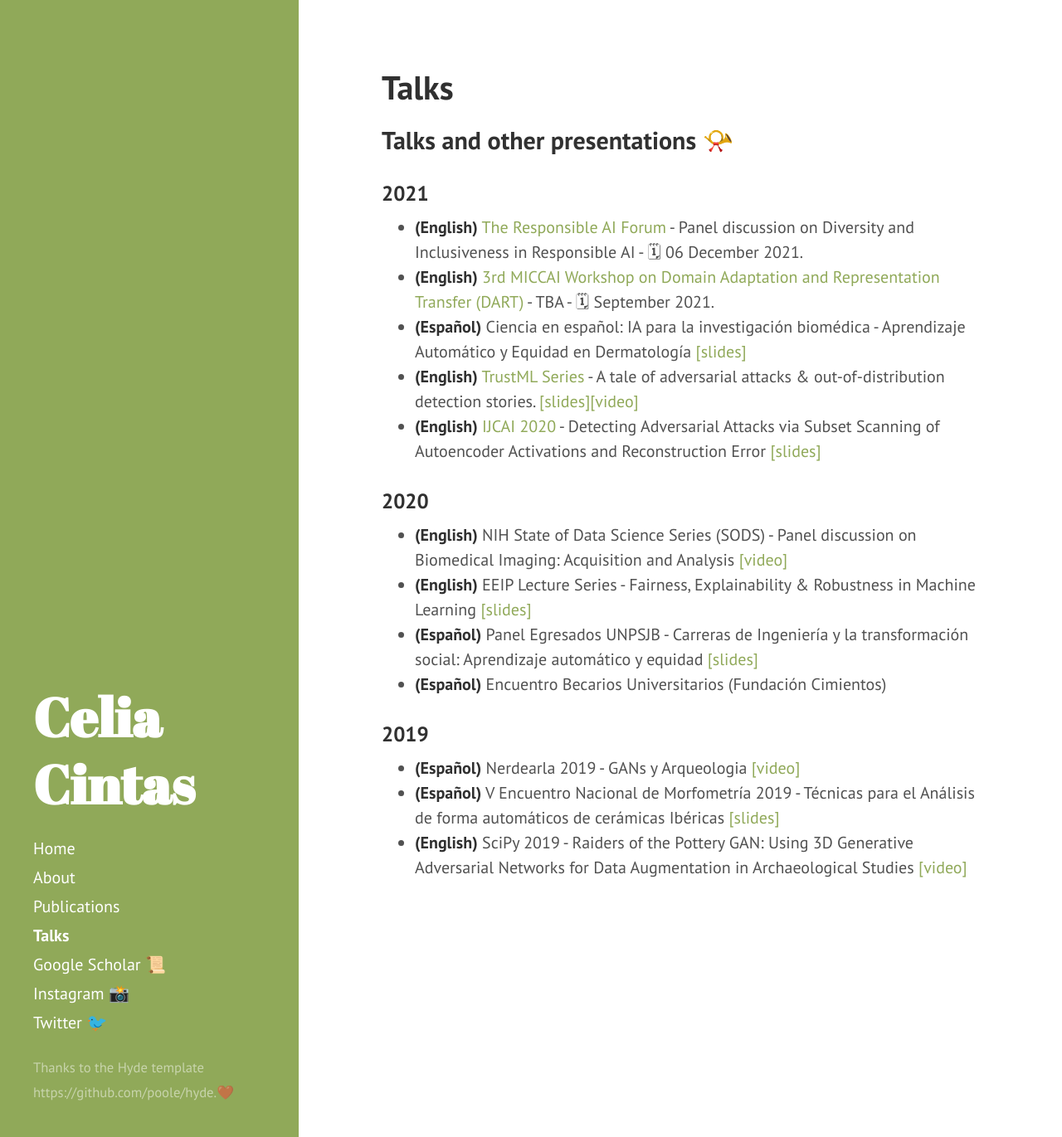
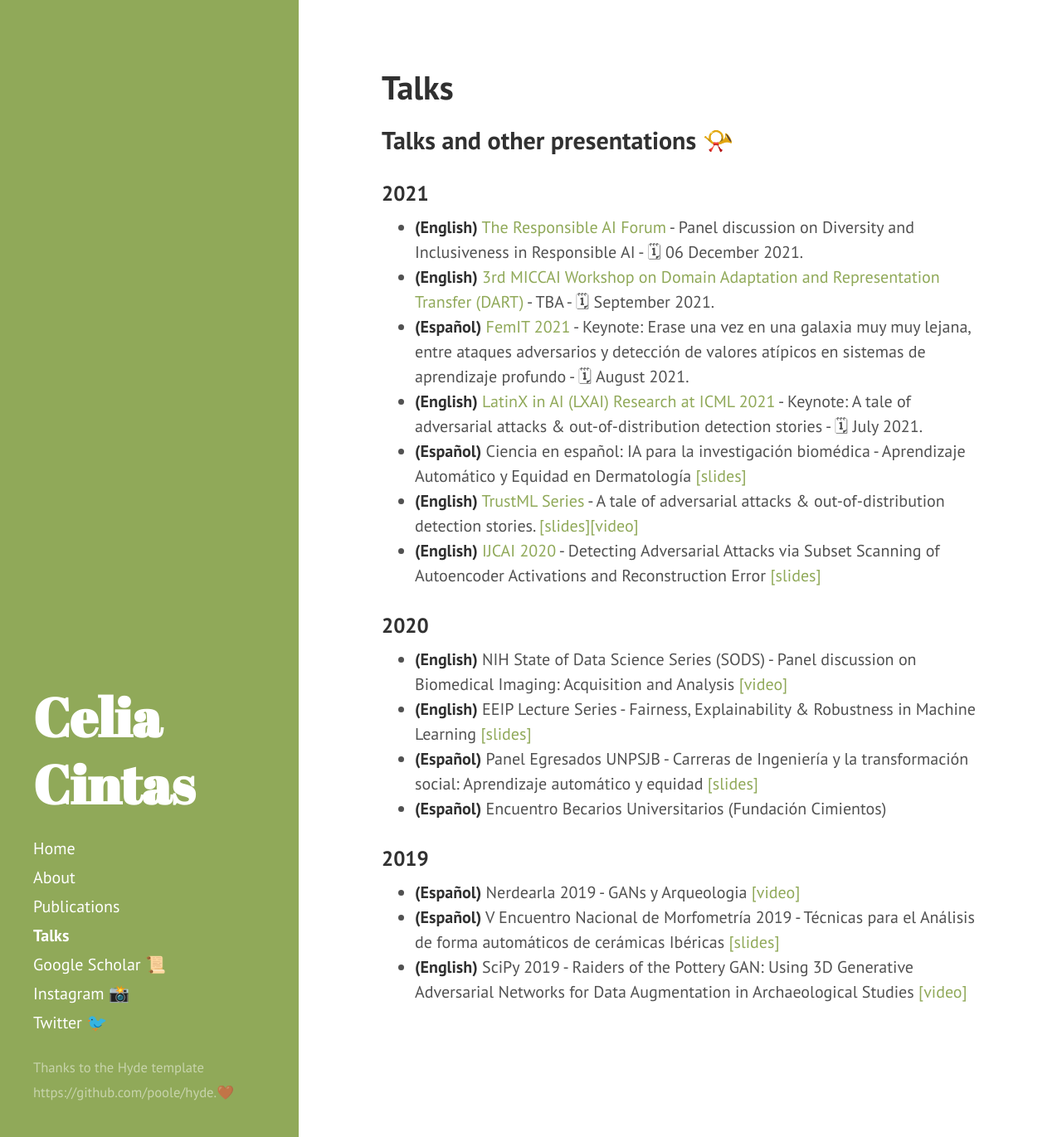
Before and after one commit to celiacintas/celiacintas.github.io, a Jekyll site: the page built from talks.md, in a window 1280 px wide and 1371 px high. Shown: the whole window at 83% size. Built offline with Jekyll 4.4.1, drawn with Linux system fonts in a browser that asks for light colours.

Commit message:
Update talks.md

```diff
--- a/talks.md
+++ b/talks.md
@@ -8,6 +8,8 @@ title: Talks
 ### 2021
 * **(English)** [The Responsible AI Forum](https://responsibleaiforum.com/about/schedule/) - Panel discussion on Diversity and Inclusiveness in Responsible AI - 🗓   06 December 2021.
 * **(English)** [3rd MICCAI Workshop on Domain Adaptation and Representation Transfer (DART)](https://sites.google.com/view/dart2021/) - TBA - 🗓  September 2021.
+* **(Español)** [FemIT 2021](https://lasdesistemas.org/femitconf2021/) - Keynote: Erase una vez en una galaxia muy muy lejana, entre ataques adversarios y detección de valores atípicos en sistemas de aprendizaje profundo - 🗓  August 2021.
+* **(English)** [LatinX in AI (LXAI) Research at ICML 2021](https://www.latinxinai.org/icml-2021-about) - Keynote: A tale of adversarial attacks & out-of-distribution detection stories - 🗓  July 2021.
 * **(Español)** Ciencia en español: IA para la investigación biomédica - Aprendizaje Automático y
 Equidad en Dermatología [[slides]](https://github.com/celiacintas/celiacintas.github.io/blob/main/public/slides/2021/_AI_en_Salud__Derma_Fairness_final.pdf)
 * **(English)** [TrustML Series](https://www.trustworthyml.org/seminar-series) - A tale of adversarial attacks & out-of-distribution detection stories. [[slides]](https://github.com/celiacintas/celiacintas.github.io/blob/main/public/slides/2021/_TrustML_2020_presentation__A_tale_of_adversarial_attack_and_out_of_distributions_detection_stories_final.pdf)[[video]](https://youtu.be/XWaaWWvPwDA)
```
